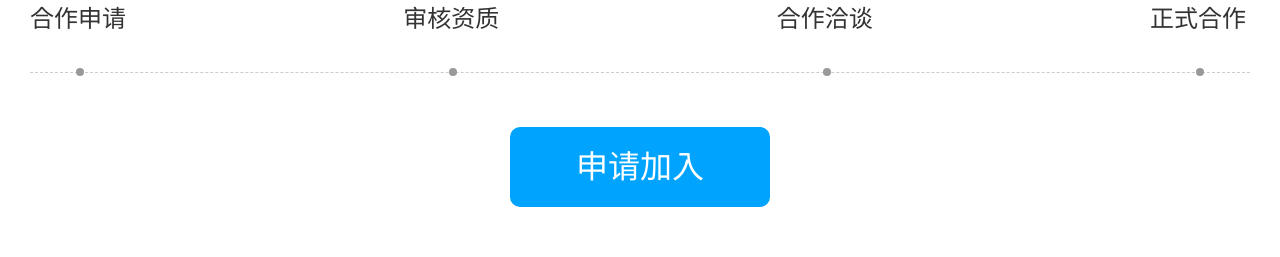
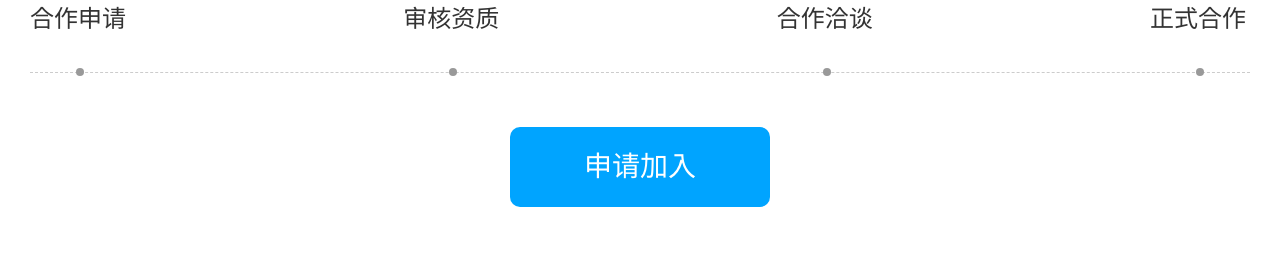
Before and after one commit to Zzc950128/m-ruanxiang, a website: page project/page/join.html in a window 1280 px wide. Shown: the part 3880-4137 px from the top of the page. Drawn offline with nearby package versions, Linux system fonts and the light colour scheme.

Commit message:
调整按钮文字大小

```diff
--- a/project/static/css/join.css
+++ b/project/static/css/join.css
@@ -136,4 +136,5 @@
     border-radius: 0.1rem;
     text-align: center;
     color: #fff;
+    font-size: 0.28rem;
 }
```
